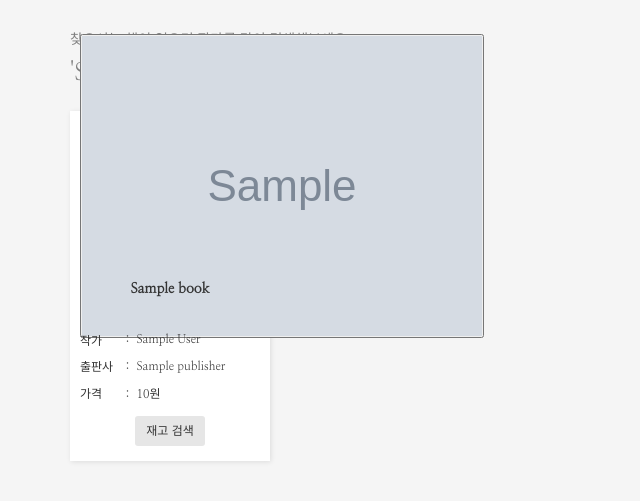
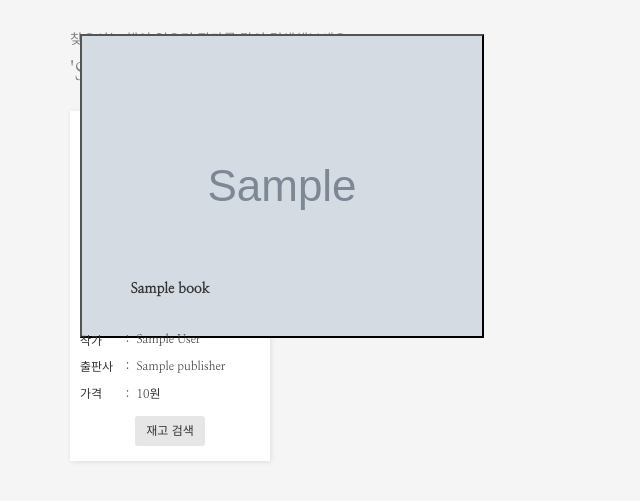
Before and after one commit to yachoo0611/kyobostock, a Django app: template search/templates/search/select.html in a window 1280 px wide. Shown: the top 501 px of the page, without its empty margins (0-640 px from the left). Run offline with Django 3.2, Linux system fonts and the light colour scheme; the template is opened without the code that fills it: most values are stand-ins (such as "Sample title", 1, 10 or a date in 2020); grey boxes marked "Sample" are stand-in pictures; parts of the project's set-up code (start-up, migrations or seed data) failed here and were passed over; some libraries are stand-ins or nearby versions.

Commit message:
modify css of book img

```diff
--- a/search/static/css/select.css
+++ b/search/static/css/select.css
@@ -31,6 +31,11 @@
     left: 50%;
     top: 50%;
     transform: translateX(-50%) translateY(-50%);
+}
+#img_btn[type=submit]{
+    -webkit-appearance: none;
+    -moz-appearance: none;
+    appearance: none;
 }
 .bookInfo{
     height: 200px;
--- a/search/static/css/select_720.css
+++ b/search/static/css/select_720.css
@@ -29,6 +29,11 @@
         height: auto;
         justify-content: center;
         align-items: center;
+    }
+    #img_btn[type=submit]{
+        -webkit-appearance: none;
+        -moz-appearance: none;
+        appearance: none;
     }
     .bookImg>img{
         position: relative;
--- a/search/templates/search/select.html
+++ b/search/templates/search/select.html
@@ -35,7 +35,7 @@
                 <div class="bookImg">
                     <form action="/result/{{ book.isbn }}/" method="post">
                         {% csrf_token %}
-                        <button type="submit"><img src={{ book.image }}></button>
+                        <button id="img_btn" type="submit"><img src={{ book.image }}></button>
                     </form>
                 </div>
                 <div class="bookInfo">
```
